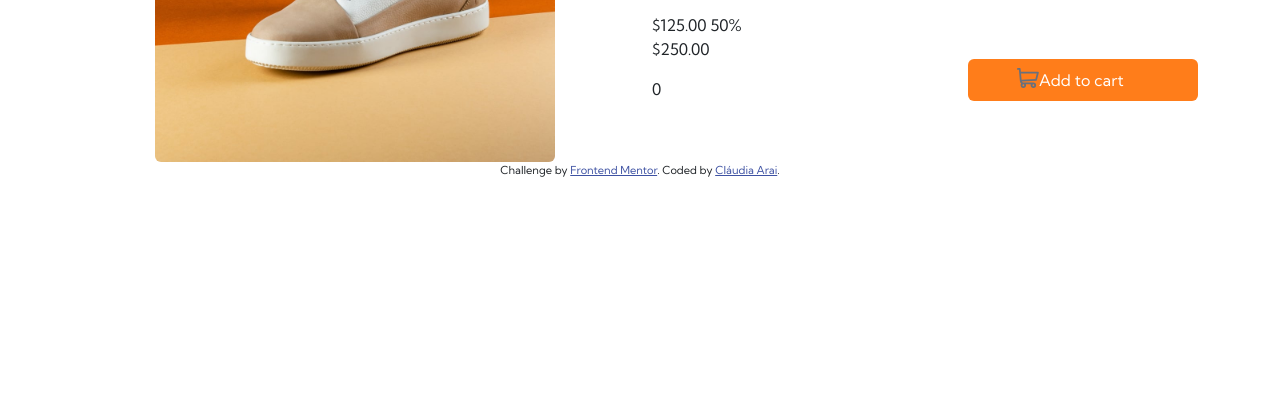
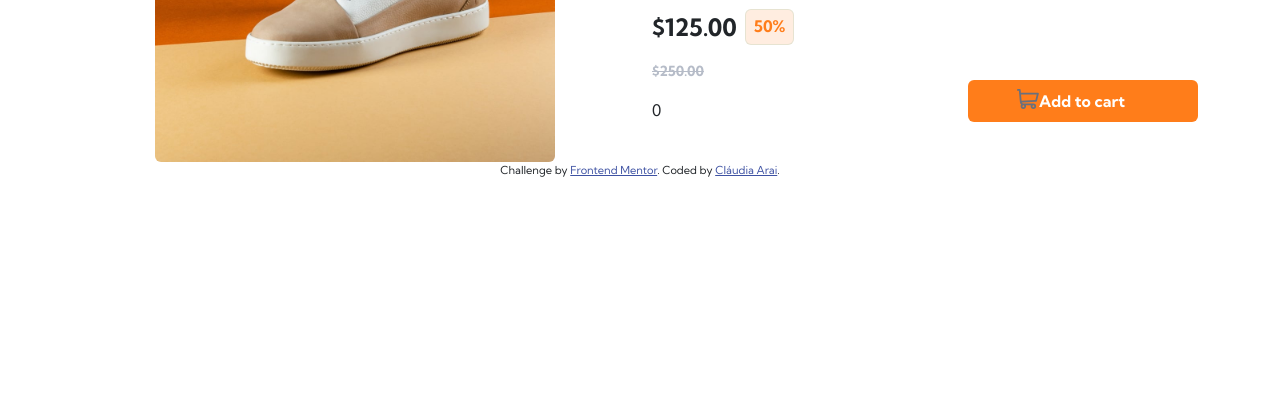
Before and after one commit to claudiaarai/Sneakers-Website, a plain HTML site: page index.html in a window 1280 px wide. Shown: the part 407-800 px from the top of the page. Drawn offline with nearby package versions, Linux system fonts and the light colour scheme.

Commit message:
feat: add style to buttons

```diff
--- a/index.html
+++ b/index.html
@@ -80,12 +80,12 @@
             </p>
 
             <p class="prices">
-              <div>
-                $125.00
-                50%
-              </div>
+              <ul class="list-inline d-flex">
+                <li class="list-inline-item fs-4">$125.00</li>
+                <li class="list-inline-item border border-success border-opacity-10 rounded px-2 py-1" style="color: #FF7D1A; background-color: #FFEDE0;">50%</li>
+              </ul>
 
-              <div>
+              <div class="original-price text-decoration-line-through">
                 $250.00
               </div>
 
--- a/styles.css
+++ b/styles.css
@@ -9,6 +9,7 @@
 .text-start {
     color: #FF7D1A;
     font-weight: 700;
+    font-size: small;
 }
 
 .display-5 {
@@ -19,11 +20,23 @@
     color: #B6BCC8;
 }
 
+.list-inline-item {
+    font-weight: 700;
+    font-size: medium;
+}
+
+.original-price {
+    color: #B6BCC8;
+    font-size: 14px;
+    font-weight: bold;
+}
+
 .btn {
     background-color: #FF7D1A;
     color: #fff;
     width: 230px;
     display: flex;
+    font-weight: 700;
 }
 
 .btn:hover {
```
